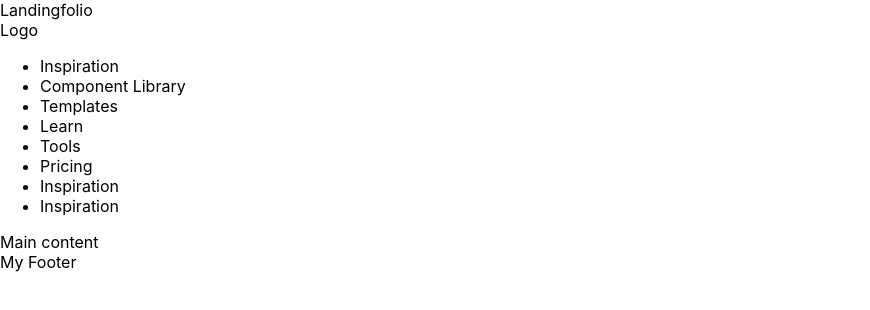
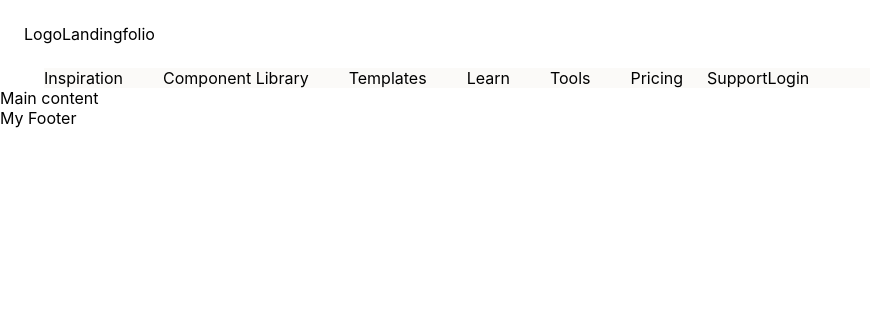
Before and after one commit to Baumi92/react-landing-page-clone-pjct-react-1-landing-page-clone-, a JavaScript app: page / in a window 1280 px wide. Shown: the top 310 px of the page, without its empty margins (0-870 px from the left). Built offline with nearby package versions, Linux system fonts and the light colour scheme; the HTML template or start-up script is replaced by a standard one.

Commit message:
Add more css

```diff
--- a/src/App.js
+++ b/src/App.js
@@ -6,11 +6,11 @@ export default function App() {
       <header>
         <div className={styles.promoSection}>
           <a href="/#">
+            <span>Logo</span>
             <span>Landingfolio</span>
           </a>
         </div>
-        <nav>
-          <div>Logo</div>
+        <nav className={`${styles.navigationBar} ${styles.container}`}>
           <ul>
             <li>
               <a href="/#">Inspiration</a>
@@ -30,13 +30,11 @@ export default function App() {
             <li>
               <a href="/#">Pricing</a>
             </li>
-            <li>
-              <a href="/#">Inspiration</a>
-            </li>
-            <li>
-              <a href="/#">Inspiration</a>
-            </li>
           </ul>
+          <div>
+            <a href="/#">Support</a>
+            <a href="/#">Login</a>
+          </div>
         </nav>
       </header>
       <main> Main content </main>
--- a/src/App.module.scss
+++ b/src/App.module.scss
@@ -1,4 +1,31 @@
+.container {
+  max-width: 1192px;
+  margin: auto;
+}
+
 .promoSection {
   background-color: #ffff;
   display: flex;
+  align-items: center;
+  justify-content: left;
+  color: black;
+  gap: 32px;
+  padding: 24px;
 }
+
+.navigationBar {
+  display: flex;
+  align-items: center;
+  justify-content: flex-start;
+  background-color: rgb(251, 250, 248);
+  gap: 24px;
+
+  ul {
+    list-style: none;
+    display: flex;
+    padding: 0;
+    margin: 0;
+    gap: 40px;
+  }
+}
+//20:36 youtube 2tes video//
```
